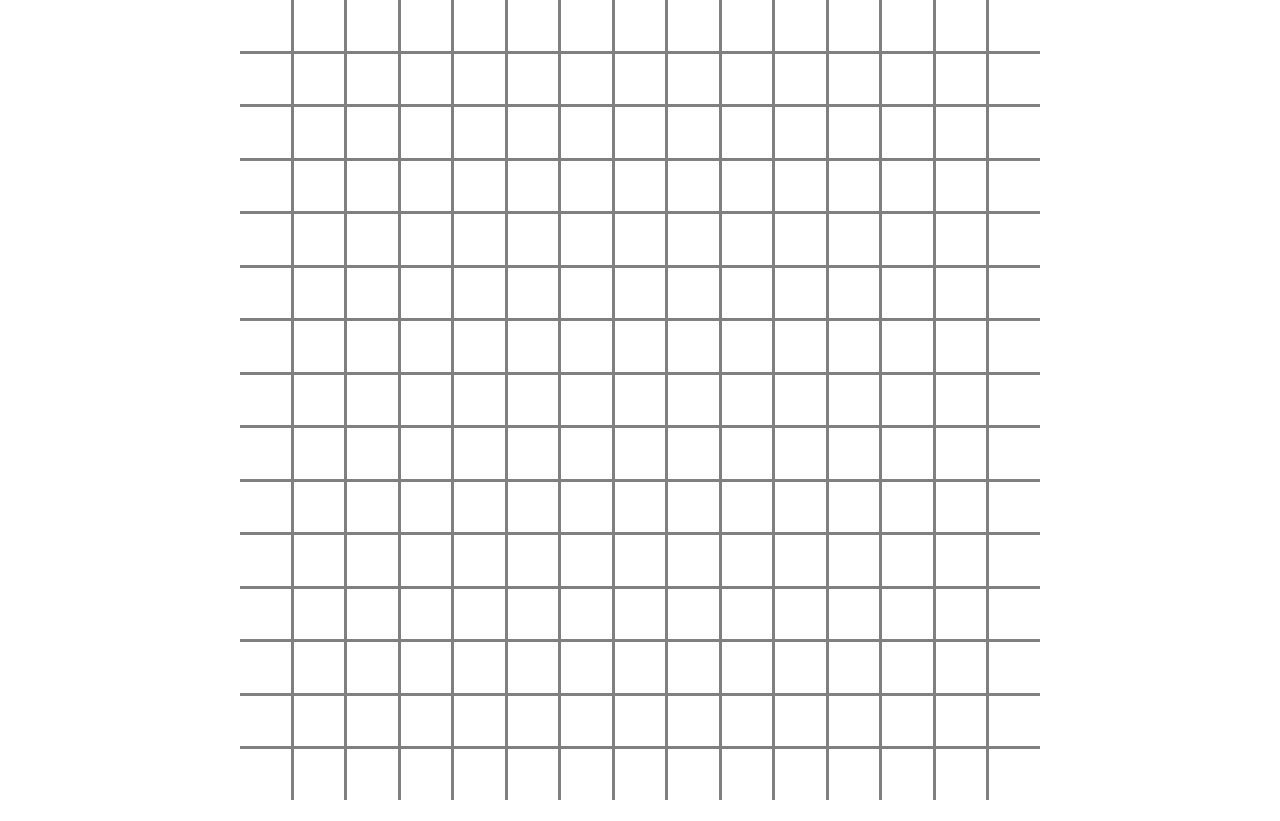
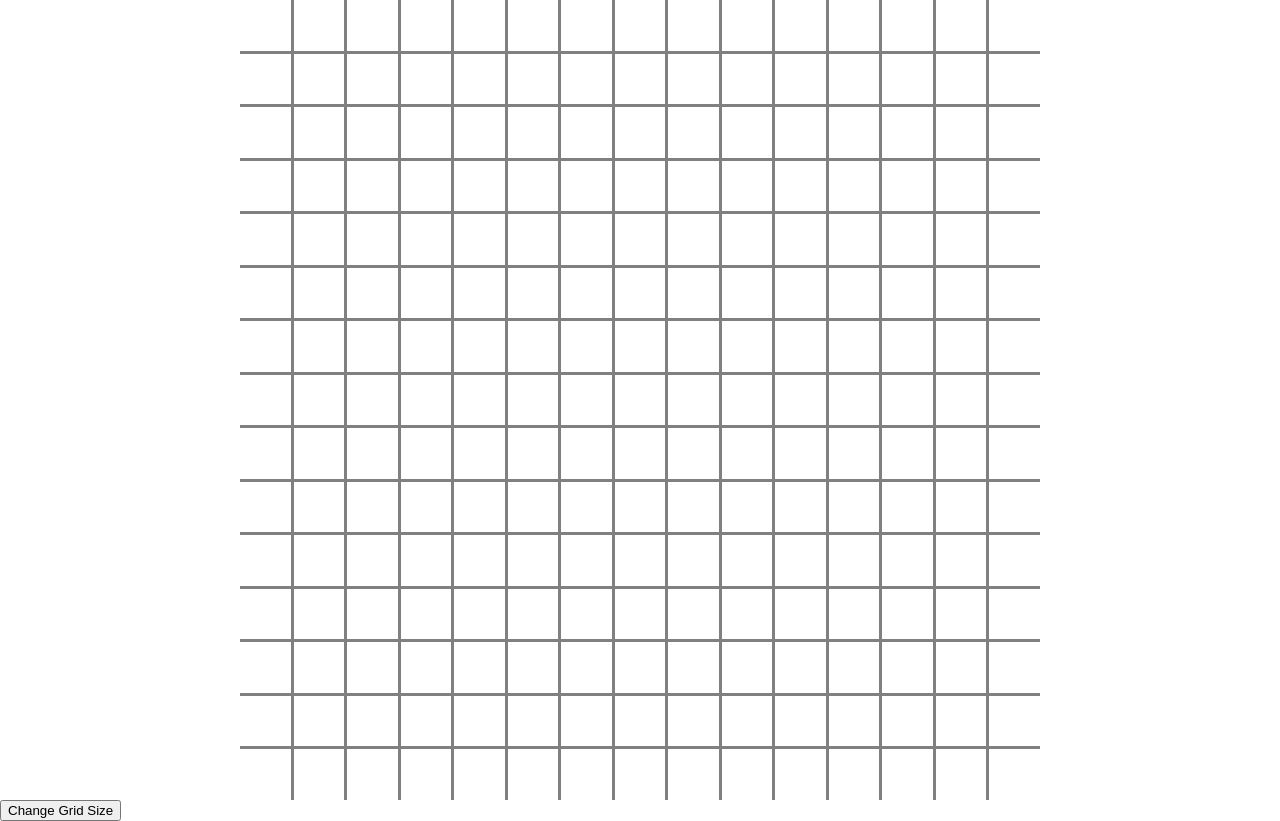
Before and after one commit to abramepithey/etch-a-sketch, a plain HTML site: page index.html in a window 1280 px wide. Before the commit the page ends 800 px from the top, so only its background shows below. Drawn offline with Linux system fonts and the light colour scheme.

Commit message:
Add resizing button

```diff
--- a/index.html
+++ b/index.html
@@ -8,6 +8,7 @@
 </head>
 <body>
     <div class="canvas"></div>
+    <button id="resize">Change Grid Size</button>
     <script src="script.js" type="text/javascript"></script>
 </body>
 </html>
```
